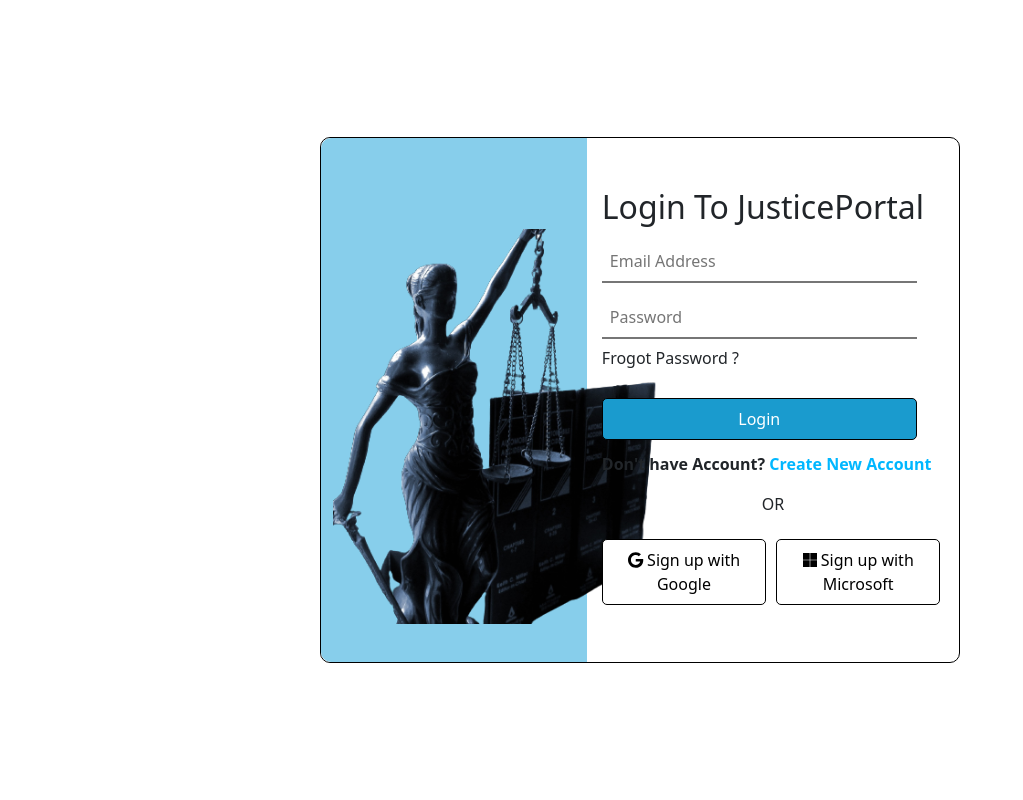
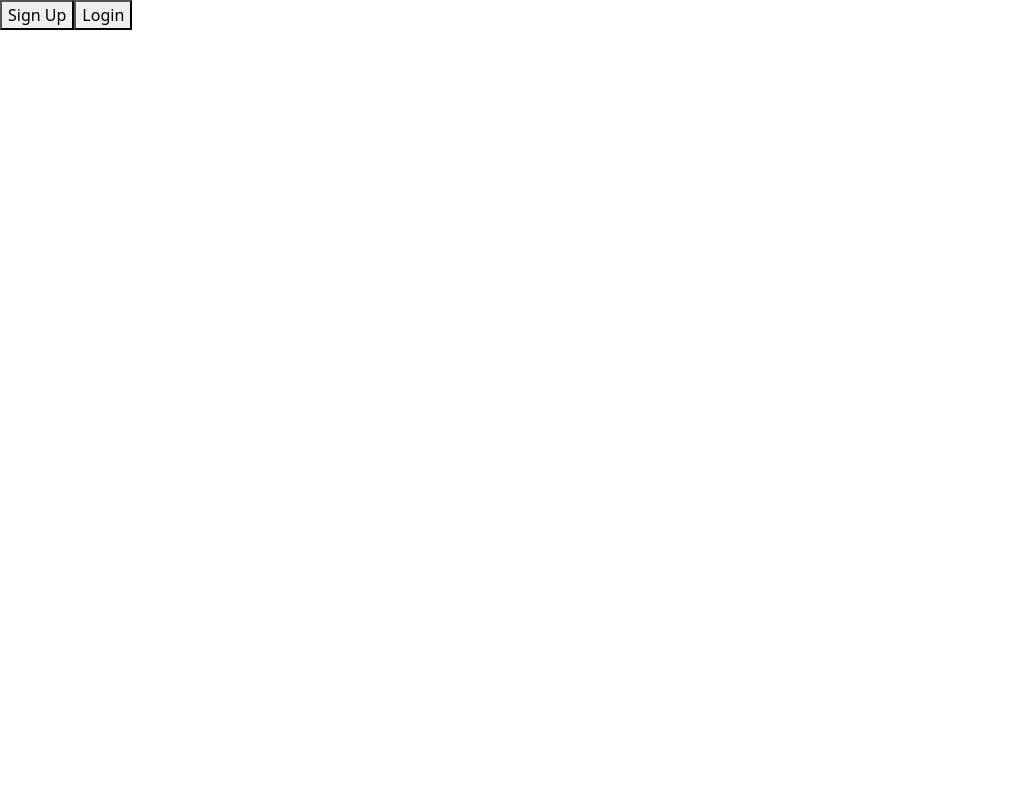
Before and after one commit to Sinsaint/Justice_Portal, a React (Create React App) app in the folder Frontend/design/: page / in a window 1280 px wide. Shown: the top 800 px of the page, without its empty margins (0-1023 px from the left). Built offline with nearby package versions, Linux system fonts and the light colour scheme.

Commit message:
toggling has been done

```diff
--- a/Frontend/design/package.json
+++ b/Frontend/design/package.json
@@ -13,6 +13,7 @@
     "bootstrap": "^5.3.0",
     "react": "^18.2.0",
     "react-dom": "^18.2.0",
+    "react-router-dom": "^6.14.2",
     "react-scripts": "5.0.1",
     "web-vitals": "^2.1.4"
   },
--- a/Frontend/design/src/App.js
+++ b/Frontend/design/src/App.js
@@ -1,15 +1,32 @@
 import './App.css';
-import './images/law.png'
+import './images/law.png';
+import React ,{useState}from 'react';
+// import {Route, Routes} from "react-router-dom";
 import Signup from './components/Signup';
 import Login from './components/Login';
 import ForgotPassword from './components/ForgotPassword';
-// import {Router, RouterProvider, Route} from "react-router-dom";
-function App() {
+
+const App=()=> {
+  const[activeForm,setActiveForm]=useState(null);
   return (
     <div className="App">
-        <Login/>
+        {/* <Login/>
       <Signup/>
-      <ForgotPassword/>
+      <ForgotPassword/> */}
+
+
+
+         {/* Buttons to toggle the forms */}
+      <button onClick={() => setActiveForm('signup')}>Sign Up</button>
+      <button onClick={() => setActiveForm('login')}>Login</button>
+      {/* <button onClick={() => setActiveForm('forgotPassword')}>Forgot Password</button> */}
+
+      {/* Displaying the forms based on the activeForm state */}
+      {activeForm === 'signup' && <Signup/>}
+      {activeForm === 'login' && <Login />}
+      {/* {activeForm === 'forgotPassword' && <ForgotPassword />} */}
+
+
     </div>
   );
 }
--- a/Frontend/design/src/components/Login.jsx
+++ b/Frontend/design/src/components/Login.jsx
@@ -64,7 +64,7 @@ const Login = () => {
               name="password" onChange={handlechange} value={user.password}
               placeholder="Password" required
             />
-            <p className="Forgot_pass">Frogot Password ?</p>
+            <p className="Forgot_pass">Forgot Password ?</p>
            </div>
           <button id="Login-btn-continue" onClick={Login}>Login</button>
           <p>
@@ -75,7 +75,7 @@ const Login = () => {
             <FontAwesomeIcon icon={faGoogle} /> Sign up with Google
           </button>
           <button className="Login-btn-microsoft social-width">
-            <FontAwesomeIcon icon={faMicrosoft} /> Sign up with Microsoft
+            <FontAwesomeIcon icon={faMicrosoft} /> Sign up with GitHub
           </button>
         </div>
       </div>
--- a/Frontend/design/src/index.js
+++ b/Frontend/design/src/index.js
@@ -1,14 +1,15 @@
-import React from 'react';
+import React ,{useState}from 'react';
 import ReactDOM from 'react-dom/client';
+import {BrowserRouter} from "react-router-dom";
 import './index.css';
 import App from './App';
 import reportWebVitals from './reportWebVitals';
 
 const root = ReactDOM.createRoot(document.getElementById('root'));
 root.render(
-  <React.StrictMode>
-    <App />
-  </React.StrictMode>
+  <BrowserRouter>
+    <App/>
+  </BrowserRouter>
 );
 
 // If you want to start measuring performance in your app, pass a function
```
Also changed, not shown: 1 other file (tests, documents, lock files or other folders).
